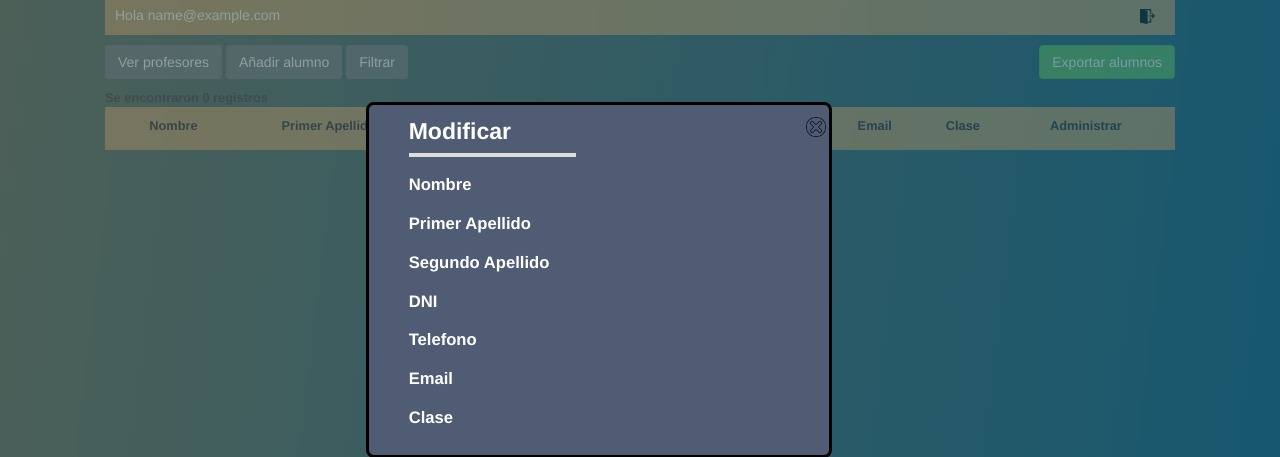
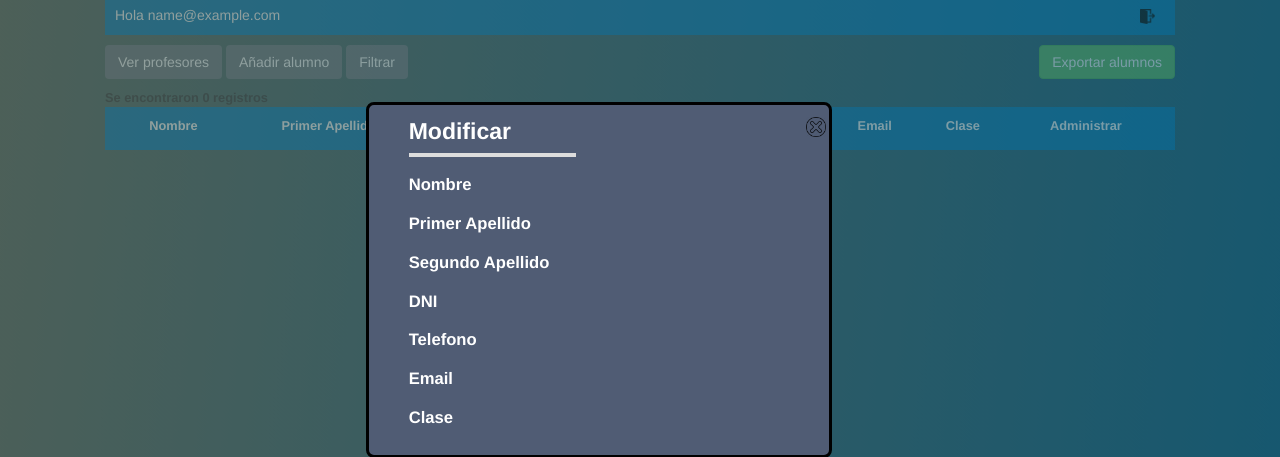
Before and after one commit to RaulGarcia69/Escuela, a PHP site: page /view/admin.school.php in a window 1280 px wide. Shown: the top 457 px of the page. Run offline with PHP 8.4, Linux system fonts and the light colour scheme; the visitor is signed in with stand-in values (Sample User, id 1); data that the repository does not hold is empty.

Commit message:
Add files via upload

```diff
--- a/proyecto/View/admin.schoolP.php
+++ b/proyecto/View/admin.schoolP.php
@@ -227,8 +227,8 @@
         <form METHOD='POST' action='../conect/eliminar.actualizarprof.php'>
         <input type='hidden' name='id' value=<?php echo"{$registro['id_professor']}";?>>
         <td>
-            <input type='submit' value='Eliminar' onclick="return confirm('Quieres Eliminar?')"class="btn btn-danger">
-            <input type='submit' value='Modificar' name="modificar" class='btn btn-primary'>
+            <button type='submit' value='Eliminar' onclick="return confirm('Quieres Eliminar?')"class="btn btn-danger"><i class="fas fa-adjust d-sm-none"></i><span class="d-none d-sm-inline">Eliminar</span></button>
+            <button type='submit' value='Modificar' name="modificar" class='btn btn-primary'><i class="fas fa-adjust d-sm-none"></i><span class="d-none d-sm-inline">Modificar</span></button>
         </td>
         </form>
         </tr>
--- a/proyecto/css/admin.css
+++ b/proyecto/css/admin.css
@@ -203,7 +203,7 @@
 
 
 .table {
-    border-bottom: 5pt solid rgb(190, 152, 101);
+    border-bottom: 5pt solid #0077b3;
 }
 
 
@@ -213,18 +213,20 @@
 
 tr {
     border-spacing: 0px 20px;
-    border-left: 8pt solid rgb(190, 152, 101);
-    border-right: 8pt solid rgb(190, 152, 101);
-    border-top: 2pt solid rgb(190, 152, 101);
-    background-color: rgb(236, 222, 204);
+    border-left: 8pt solid #0077b3;
+    border-right: 8pt solid #0077b3;
+    border-top: 2pt solid #0077b3;
+    background-color: #b3e6ff;
     text-align: center;
+
 
 
 }
 
 th {
     font-size: 1vw;
-    background-color: rgb(190, 152, 101);
+    background-color: #0077b3;
+    color: white;
 }
 
 
@@ -243,7 +245,7 @@
     padding-top: 5px;
     text-align: left;
     width: 50%;
-    background-color: rgb(190, 152, 101);
+    background-color: #0077b3;
     font-size: 14px;
     padding-left: 10px;
     color: white;
@@ -253,7 +255,7 @@
     padding-top: 5px;
     padding-left: 10px;
     color: white;
-    background-color: rgb(190, 152, 101);;
+    background-color: #0077b3;
     position: center;
     text-align: right;
     width: 50%;
@@ -293,6 +295,10 @@
 }
 
 @media only screen and (max-width:600px) {
+    .btn>i{font-size:10px}
+    .btn{padding:6px}
+
+
     body {
         padding: 0%;
         width: 100%;
```
Also changed, not shown: proyecto/View/admin.school.php (+2 -59 lines).
